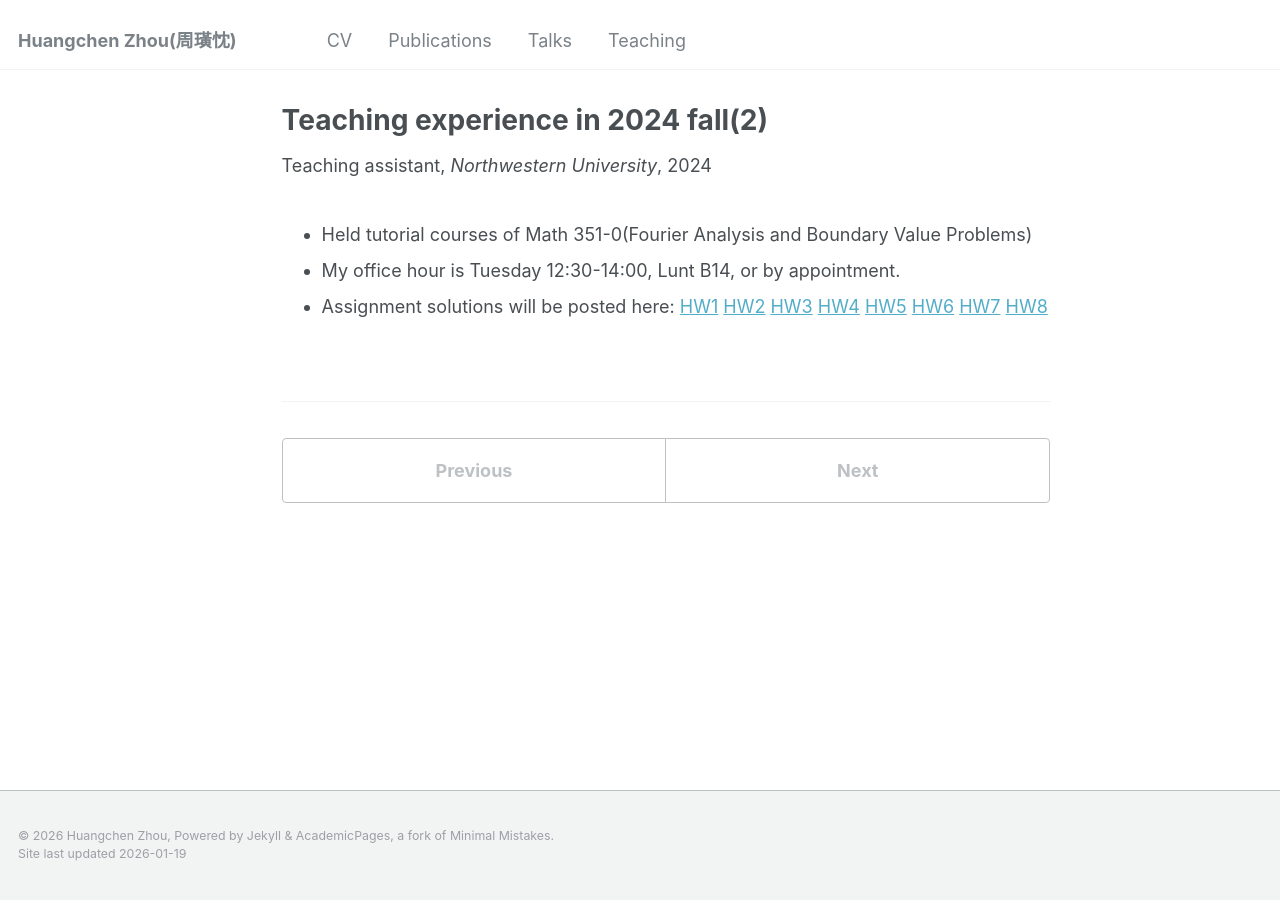
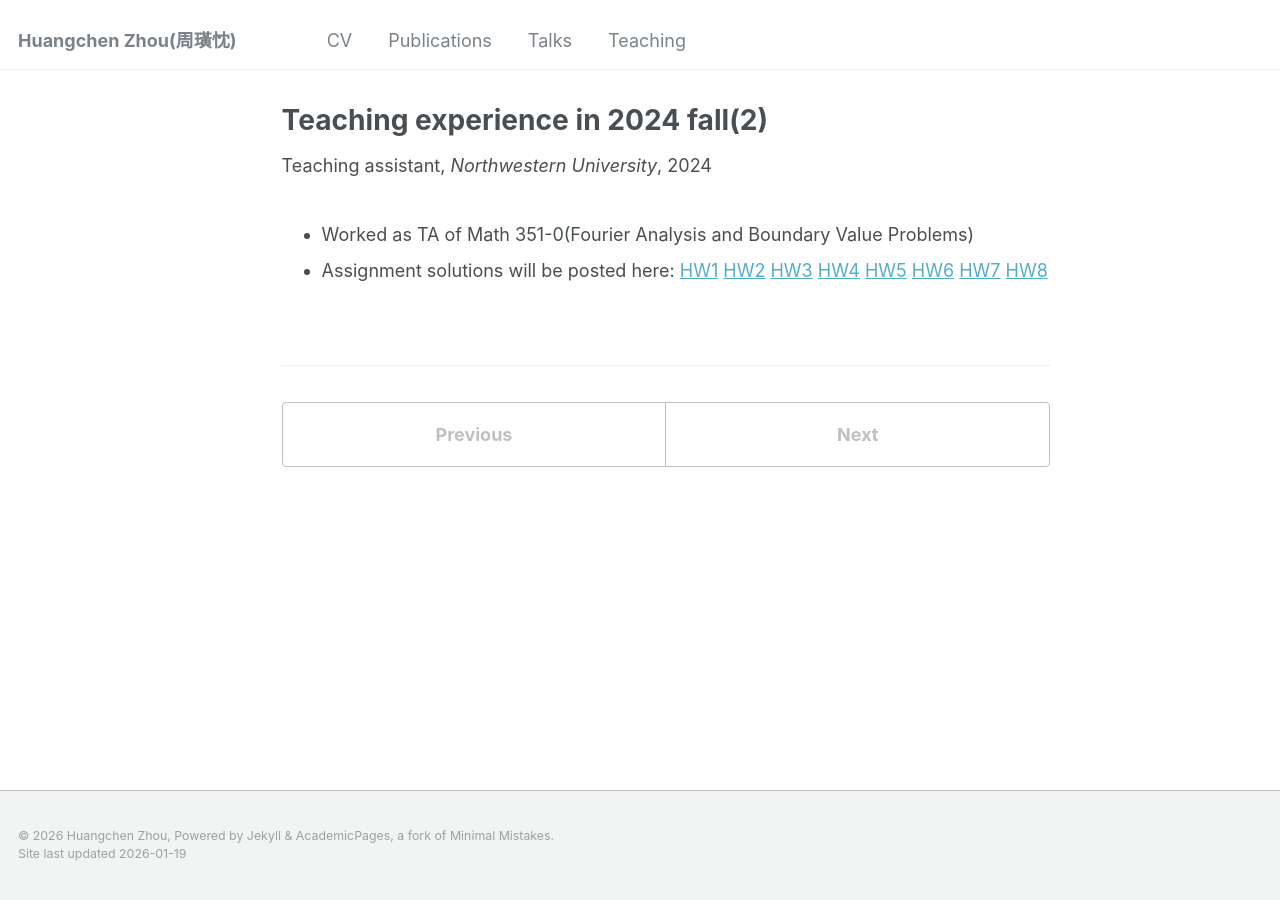
Before and after one commit to zhc515/zhc515.github.io, a Jekyll site: the page built from _teaching/2024-fall-teaching-2.md, in a window 1280 px wide. Built offline with Jekyll 4.4.1, drawn with Linux system fonts in a browser that asks for light colours.

Commit message:
Update 2024-fall-teaching-2.md

```diff
--- a/_teaching/2024-fall-teaching-2.md
+++ b/_teaching/2024-fall-teaching-2.md
@@ -8,8 +8,7 @@ date: Sep 2024-Dec 2024
 location: "Evanston, US"
 ---
 
-- Held tutorial courses of Math 351-0(Fourier Analysis and Boundary Value Problems)
-- My office hour is Tuesday 12:30-14:00, Lunt B14, or by appointment.
+- Worked as TA of Math 351-0(Fourier Analysis and Boundary Value Problems)
 - Assignment solutions will be posted here:
 [HW1](http://zhc515.github.io/files/Math_351_HW1_solution.pdf)
 [HW2](http://zhc515.github.io/files/Math_351_HW2_solution.pdf)
```
